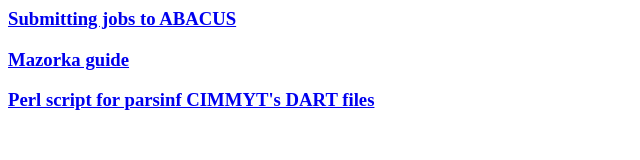
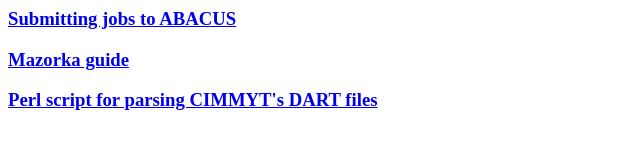
Before and after one commit to rchavez-langebio/rchavez-langebio.github.io, a plain HTML site: page index.html in a window 1280 px wide. Shown: the full height of the page, 0-640 px from the left. Drawn offline with Linux system fonts and the light colour scheme.

Commit message:
Update index.html

```diff
--- a/index.html
+++ b/index.html
@@ -1,3 +1,3 @@
 <h3><a href=./abacus/>Submitting jobs to ABACUS</a></h3>
 <h3><a href=./mazorka/>Mazorka guide</a></h3>
-<h3><a href=./DART/>Perl script for parsinf CIMMYT's DART files</a></h3>
+<h3><a href=./DART/>Perl script for parsing CIMMYT's DART files</a></h3>
```
